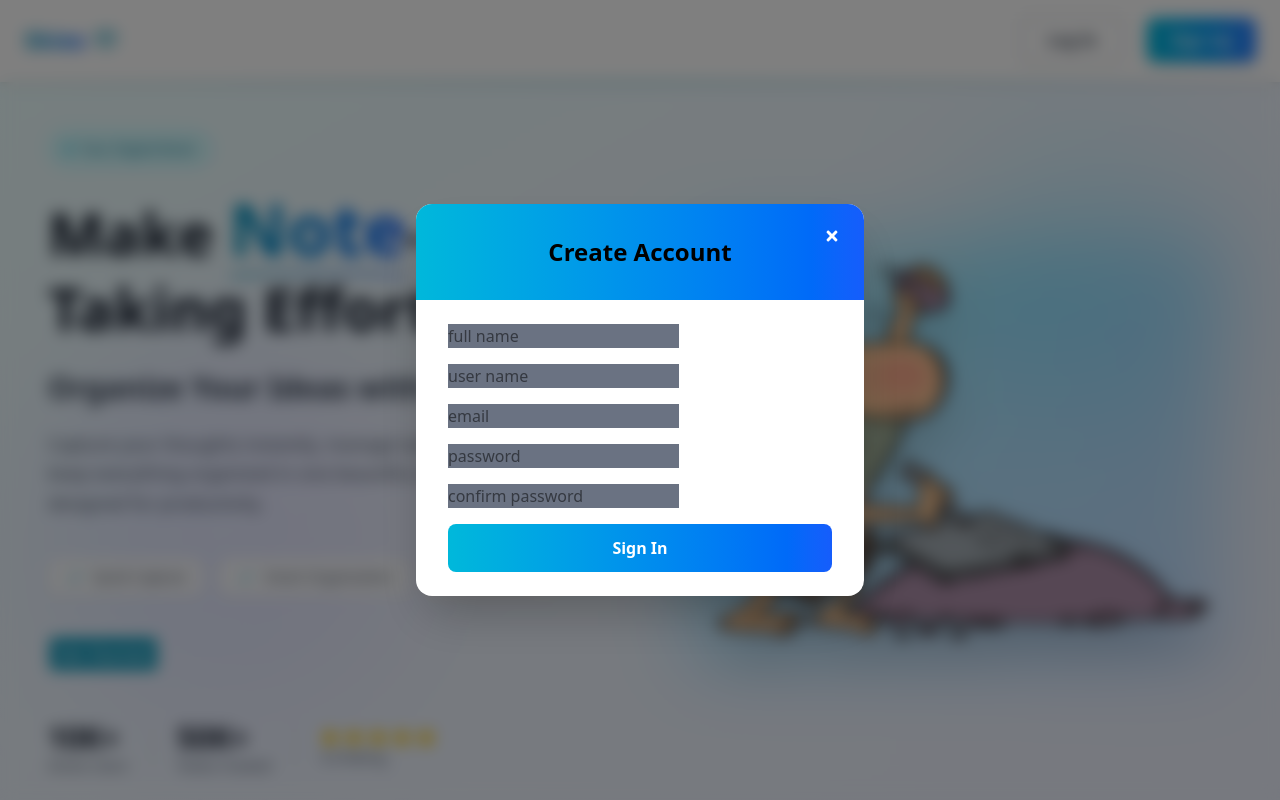
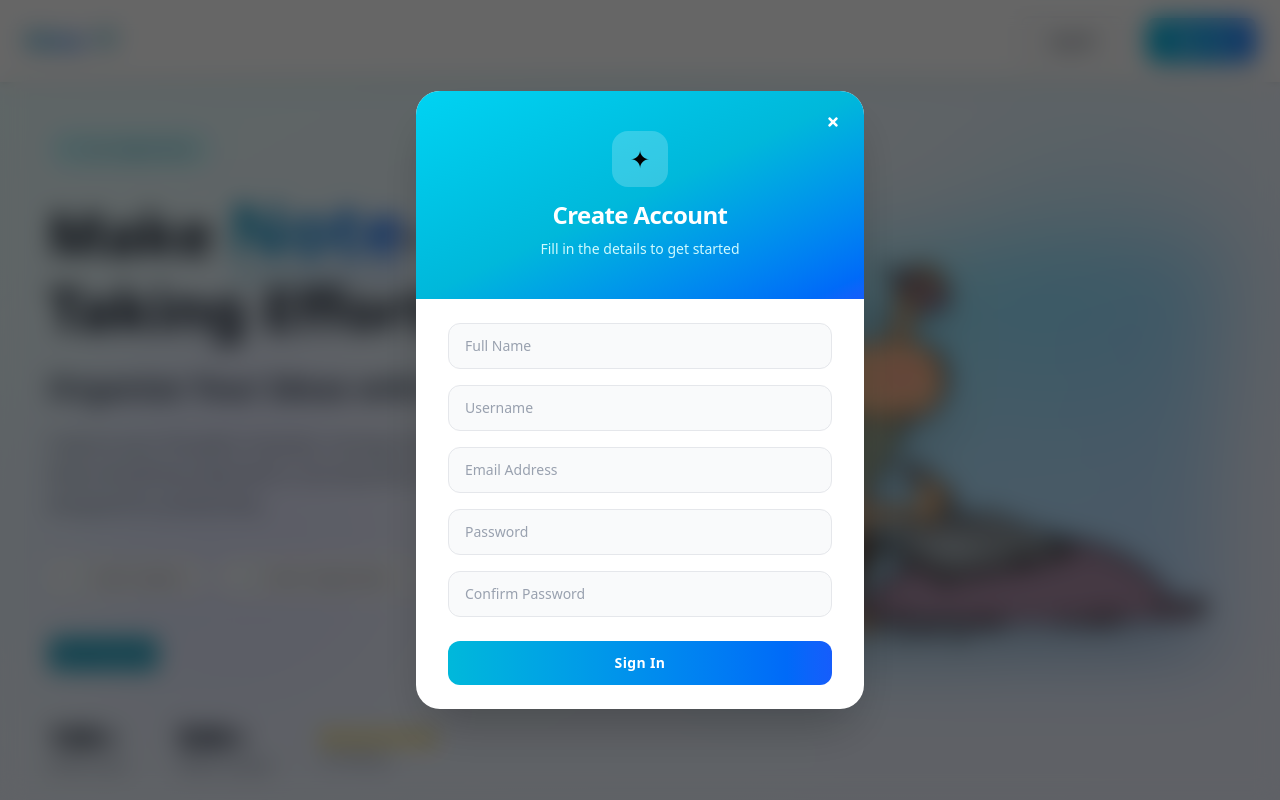
Before and after one commit to ShivankSingh-7/Notes, a React (Vite) app in the folder skies/: page / in a window 1280 px wide. Both pictures are taken after a click on the button "Sign Up". Built offline with nearby package versions, Linux system fonts and the light colour scheme; a web font is replaced by a local one.

Commit message:
added signup and now it directly give access to the home page

```diff
--- a/skies/src/Components/SignUp/SignUp.jsx
+++ b/skies/src/Components/SignUp/SignUp.jsx
@@ -46,88 +46,94 @@ function SignUp({ setAuthType }) {
   };
 
   return (
-    <div className="fixed inset-0 bg-black/50 backdrop-blur-sm flex justify-center items-center z-50 animate-fadeIn">
-      <div className="bg-white rounded-2xl shadow-2xl w-full max-w-md mx-4 animate-scaleIn">
-        <div className="bg-gradient-to-r from-cyan-500 to-blue-600 px-8 py-8 rounded-t-2xl relative">
-          {/* button to cacel */}
+    <div className="fixed inset-0 bg-black/60 backdrop-blur-md flex justify-center items-center z-50 animate-fadeIn">
+      <div className="bg-white rounded-3xl shadow-2xl w-full max-w-md mx-4 overflow-hidden animate-scaleIn">
+
+        {/* Header */}
+        <div className="bg-gradient-to-br from-cyan-400 via-cyan-500 to-blue-600 px-8 py-10 relative">
           <button
             onClick={() => setAuthType(null)}
-            className="absolute top-4 right-4 p-2 rounded-full hover:bg-white/20 transition-all duration-200"
+            className="absolute top-4 right-4 p-2 rounded-full hover:bg-white/20 transition-all duration-200 cursor-pointer"
           >
-            <FaTimes className="text-white" />
+            <FaTimes className="text-white text-sm" />
           </button>
 
-          {/* form data */}
-          <div className="flex justify-center">
-            <h1 className="text-2xl font-bold">Create Account</h1>
+          <div className="flex flex-col items-center gap-2">
+            <div className="w-14 h-14 bg-white/20 rounded-2xl flex items-center justify-center mb-1">
+              <span className="text-2xl">✦</span>
+            </div>
+            <h1 className="text-2xl font-bold text-white tracking-tight">Create Account</h1>
+            <p className="text-cyan-100 text-sm">Fill in the details to get started</p>
           </div>
         </div>
 
+        {/* Error Banner */}
         {error && (
-          <div className="bg-red-50 border border-red-200 text-red-600 px-4 py-2 rounded-lg text-sm">
+          <div className="mx-6 mt-4 bg-red-50 border border-red-200 text-red-600 px-4 py-3 rounded-xl text-sm flex items-center gap-2">
+            <span className="text-red-400">⚠</span>
             {error}
           </div>
         )}
 
-        {/* form data fields*/}
+        {/* Form */}
         <form
           action="submit"
           onSubmit={handleSubmit}
           className="px-8 py-6 space-y-4"
         >
-          <div className="">
+          <div className="group">
             <input
               type="text"
               value={fullName}
               onChange={(e) => setFullName(e.target.value)}
-              className="bg-gray-500 outline-none"
-              placeholder="full name"
+              className="w-full bg-gray-50 border border-gray-200 text-gray-800 placeholder-gray-400 rounded-xl px-4 py-3 text-sm outline-none focus:border-cyan-400 focus:bg-white focus:ring-2 focus:ring-cyan-100 transition-all duration-200"
+              placeholder="Full Name"
             />
           </div>
 
-          <div className="">
+          <div className="group">
             <input
               type="text"
               value={userName}
               onChange={(e) => setUserName(e.target.value)}
-              className="bg-gray-500 outline-none"
-              placeholder="user name"
+              className="w-full bg-gray-50 border border-gray-200 text-gray-800 placeholder-gray-400 rounded-xl px-4 py-3 text-sm outline-none focus:border-cyan-400 focus:bg-white focus:ring-2 focus:ring-cyan-100 transition-all duration-200"
+              placeholder="Username"
             />
           </div>
 
-          <div className="">
+          <div className="group">
             <input
               type="text"
               value={email}
               onChange={(e) => setEmail(e.target.value)}
-              className="bg-gray-500 outline-none"
-              placeholder="email"
+              className="w-full bg-gray-50 border border-gray-200 text-gray-800 placeholder-gray-400 rounded-xl px-4 py-3 text-sm outline-none focus:border-cyan-400 focus:bg-white focus:ring-2 focus:ring-cyan-100 transition-all duration-200"
+              placeholder="Email Address"
             />
           </div>
 
-          <div className="">
+          <div className="group">
             <input
               type="password"
               value={password}
               onChange={(e) => setPassword(e.target.value)}
-              className="bg-gray-500 outline-none"
-              placeholder="password"
+              className="w-full bg-gray-50 border border-gray-200 text-gray-800 placeholder-gray-400 rounded-xl px-4 py-3 text-sm outline-none focus:border-cyan-400 focus:bg-white focus:ring-2 focus:ring-cyan-100 transition-all duration-200"
+              placeholder="Password"
             />
           </div>
 
-          <div className="">
+          <div className="group">
             <input
               type="password"
               value={confPassword}
               onChange={(e) => setConfPassword(e.target.value)}
-              className="bg-gray-500 outline-none"
-              placeholder="confirm password"
+              className="w-full bg-gray-50 border border-gray-200 text-gray-800 placeholder-gray-400 rounded-xl px-4 py-3 text-sm outline-none focus:border-cyan-400 focus:bg-white focus:ring-2 focus:ring-cyan-100 transition-all duration-200"
+              placeholder="Confirm Password"
             />
           </div>
 
           <button
             type="submit"
-            className="w-full py-3 bg-gradient-to-r from-cyan-500 to-blue-600 hover:from-cyan-600 hover:to-blue-700 text-white font-semibold rounded-lg transition-all duration-200 hover:shadow-lg"
+            className="w-full py-3 mt-2 bg-gradient-to-r from-cyan-500 to-blue-600 hover:from-cyan-600 hover:to-blue-700 text-white font-semibold rounded-xl transition-all duration-200 hover:shadow-lg hover:shadow-cyan-200 active:scale-95 tracking-wide text-sm"
           >
             Sign In
           </button>
```
